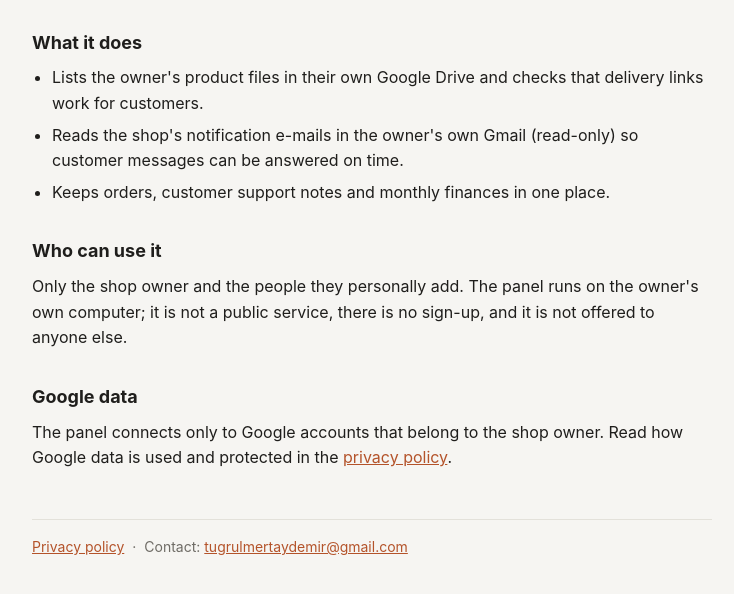
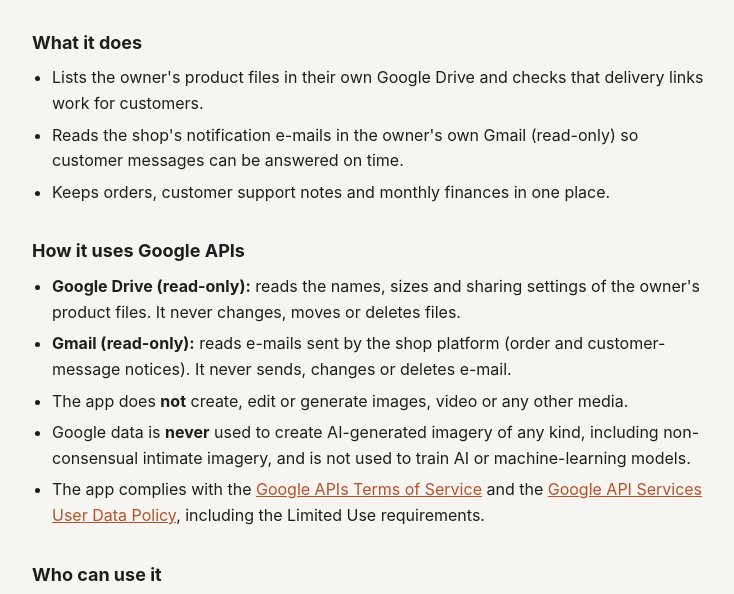
Before and after one commit to tugrulmertaydemir/tugrulmertaydemir.github.io, a plain HTML site: page index.html in a window 1280 px wide. Shown: the part 152-746 px from the top of the page, without its empty margins (268-1002 px from the left). Drawn offline with Linux system fonts and the light colour scheme.

Commit message:
Expand Google API usage section in index.html
Added details on how the app uses Google APIs, including data usage policies and compliance.

```diff
--- a/index.html
+++ b/index.html
@@ -17,6 +17,15 @@
       <li>Lists the owner's product files in their own Google Drive and checks that delivery links work for customers.</li>
       <li>Reads the shop's notification e-mails in the owner's own Gmail (read-only) so customer messages can be answered on time.</li>
       <li>Keeps orders, customer support notes and monthly finances in one place.</li>
+    </ul>
+
+    <h2>How it uses Google APIs</h2>
+    <ul>
+      <li><strong>Google Drive (read-only):</strong> reads the names, sizes and sharing settings of the owner's product files. It never changes, moves or deletes files.</li>
+      <li><strong>Gmail (read-only):</strong> reads e-mails sent by the shop platform (order and customer-message notices). It never sends, changes or deletes e-mail.</li>
+      <li>The app does <strong>not</strong> create, edit or generate images, video or any other media.</li>
+      <li>Google data is <strong>never</strong> used to create AI-generated imagery of any kind, including non-consensual intimate imagery, and is not used to train AI or machine-learning models.</li>
+      <li>The app complies with the <a href="https://developers.google.com/terms">Google APIs Terms of Service</a> and the <a href="https://developers.google.com/terms/api-services-user-data-policy">Google API Services User Data Policy</a>, including the Limited Use requirements.</li>
     </ul>
 
     <h2>Who can use it</h2>
```
